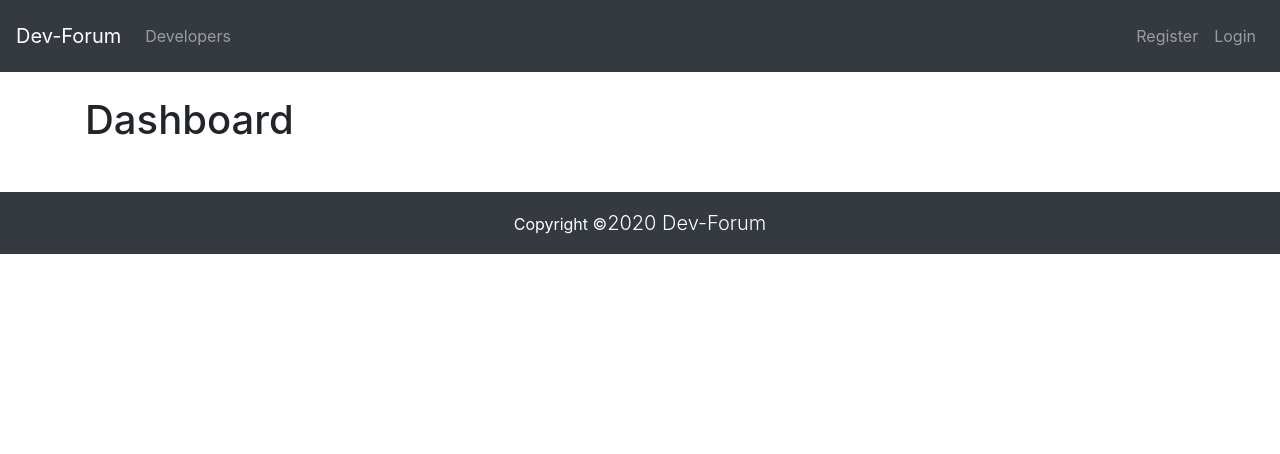
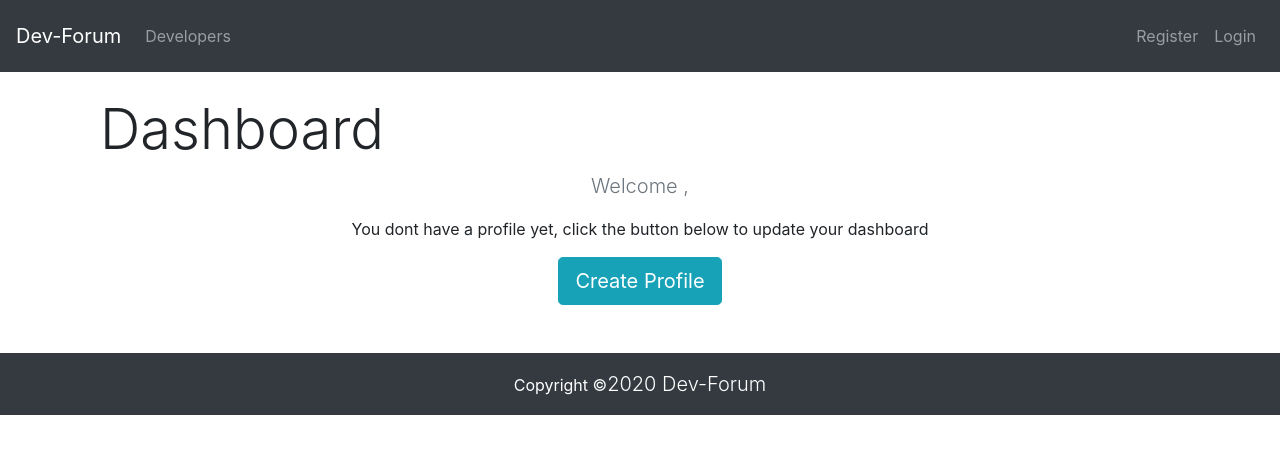
Before and after one commit to AsiwajuDev/forum, a React (Create React App) app: page /dashboard in a window 1280 px wide. Shown: the top 454 px of the page. Built offline with nearby package versions, Linux system fonts and the light colour scheme; no server answers; the HTML template or start-up script is replaced by a standard one.

Commit message:
spinner add, dashboard now renders a welcome info for new user to update profile

```diff
--- a/src/components/dashboard/dashboard.js
+++ b/src/components/dashboard/dashboard.js
@@ -1,6 +1,9 @@
 import React, { Component } from "react";
 import PropTypes from "prop-types";
 import { connect } from "react-redux";
+import { Link } from "react-router-dom";
+
+import Spinner from "../../container/spinner/spinner";
 
 import { getCurrentProfile } from "../../actions/profileAction/profileAction";
 
@@ -10,12 +13,138 @@ class Dashboard extends Component {
   }
 
   render() {
+    const { user } = this.props.auth;
+    const { profile, loading } = this.props.profile;
+
+    let dashboardContent;
+
+    if (profile === null || loading) {
+      dashboardContent = <Spinner />;
+    } else {
+      //check if logged in user has profile
+      if (Object.keys(profile).length > 0) {
+        dashboardContent = <h4>Display Profile</h4>;
+      } else {
+        //user is logged in but no profile found
+        dashboardContent = (
+          <div className="text-center">
+            <p className="lead text-muted">Welcome {user.name},</p>
+            <p>
+              You dont have a profile yet, click the button below to update your
+              dashboard
+            </p>
+            <Link to="/create-profile" className="btn btn-lg btn-info">
+              Create Profile
+            </Link>
+          </div>
+        );
+      }
+    }
+
     return (
       <div>
-        <h1>Dashboard</h1>
+        <div className="dashboard">
+          <div className="container">
+            <div className="row">
+              <div className="col-md-12">
+                <h1 className="display-4">Dashboard</h1>
+                {/* <p className="lead text-muted">Welcome John Doe</p> */}
+                {dashboardContent}
+
+                {/* Dashboard Actions */}
+                {/* <div className="btn-group mb-4" role="group">
+                  <a href="edit-profile.html" className="btn btn-light">
+                    <i className="fas fa-user-circle text-info mr-1"></i> Edit
+                    Profile
+                  </a>
+                  <a href="add-experience.html" className="btn btn-light">
+                    <i className="fab fa-black-tie text-info mr-1"></i>
+                    Add Experience
+                  </a>
+                  <a href="add-education.html" className="btn btn-light">
+                    <i className="fas fa-graduation-cap text-info mr-1"></i>
+                    Add Education
+                  </a>
+                </div> */}
+                {/* Experience */}
+                {/* <div>
+                  <h4 className="mb-2">Experience Credentials</h4>
+                  <table className="table">
+                    <thead>
+                      <tr>
+                        <th>Company</th>
+                        <th>Title</th>
+                        <th>Years</th>
+                        <th />
+                      </tr>
+                    </thead>
+                    <tbody>
+                      <tr>
+                        <td>Tech Guy Web Solutions</td>
+                        <td>Senior Developer</td>
+                        <td>02-03-2009 - 01-02-2014</td>
+                        <td>
+                          <button className="btn btn-danger">Delete</button>
+                        </td>
+                      </tr>
+                      <tr>
+                        <td>Traversy Media</td>
+                        <td>Instructor & Developer</td>
+                        <td>02-03-2015 - Now</td>
+                        <td>
+                          <button className="btn btn-danger">Delete</button>
+                        </td>
+                      </tr>
+                    </tbody>
+                  </table>
+                </div> */}
+
+                {/* Education */}
+
+                {/* <div>
+                  <h4 className="mb-2">Education Credentials</h4>
+                  <table className="table">
+                    <thead>
+                      <tr>
+                        <th>School</th>
+                        <th>Degree</th>
+                        <th>Years</th>
+                        <th></th>
+                      </tr>
+                    </thead>
+                    <tbody>
+                      <tr>
+                        <td>Northern Essex</td>
+                        <td>Associates</td>
+                        <td>02-03-2007 - 01-02-2009</td>
+                        <td>
+                          <button className="btn btn-danger">Delete</button>
+                        </td>
+                      </tr>
+                    </tbody>
+                  </table>
+                </div> */}
+                {/* <div style="margin-bottom: 60px;">
+                  <button className="btn btn-danger">Delete My Account</button>
+                </div> */}
+              </div>
+            </div>
+          </div>
+        </div>
       </div>
     );
   }
 }
 
-export default connect(null, { getCurrentProfile })(Dashboard);
+Dashboard.propTypes = {
+  getCurrentProfile: PropTypes.func.isRequired,
+  auth: PropTypes.object.isRequired,
+  profile: PropTypes.object.isRequired,
+};
+
+const mapStateToProps = (state) => ({
+  profile: state.profile,
+  auth: state.auth,
+});
+
+export default connect(mapStateToProps, { getCurrentProfile })(Dashboard);
--- /dev/null
+++ b/src/container/spinner/spinner.js
@@ -0,0 +1,16 @@
+import React from "react";
+
+const Spinner = () => {
+  return (
+    <div className="text-center">
+      <div className="spinner-grow text-secondary" role="status">
+        <span className="sr-only">Loading...</span>
+      </div>
+      <div className="spinner-grow text-dark" role="status">
+        <span className="sr-only">Loading...</span>
+      </div>
+    </div>
+  );
+};
+
+export default Spinner;
```
Also changed, not shown: src/actions/profileAction/profileAction.js (+1 -6 lines).
